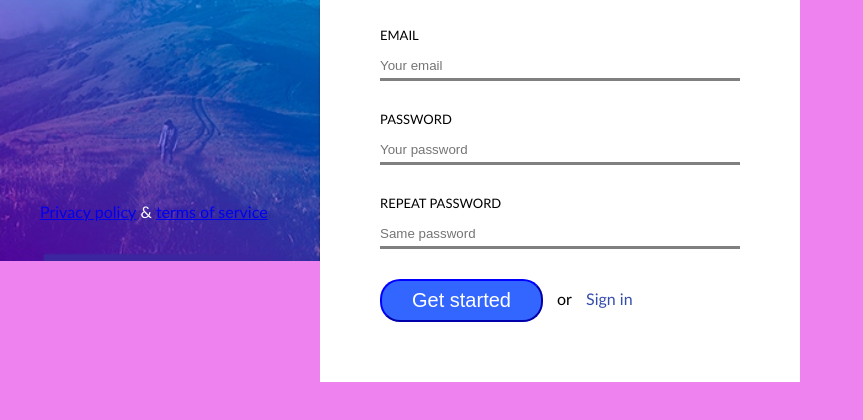
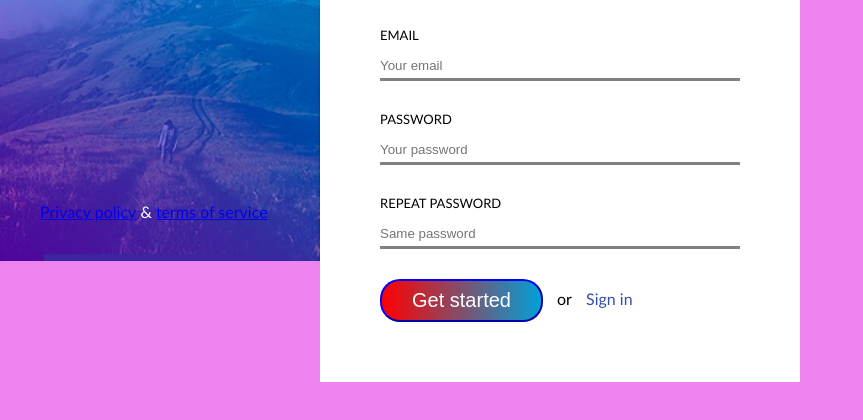
Before and after one commit to reginareg/5-sign-up, a website: page index.html in a window 1280 px wide. In both pictures the pointer is over the button "Get started". Shown: the part 236-656 px from the top of the page, without its empty margins (0-863 px from the left). Drawn offline with Linux system fonts and the light colour scheme.

Commit message:
Linear gradient for button

```diff
--- a/css/button.css
+++ b/css/button.css
@@ -5,10 +5,15 @@
     padding-right: 30px;
     border-radius: 20px;
     border-color: #00f;
-    background-color: #344DAB;
+    background: rgb(2,0,36);
+    background: linear-gradient(90deg,
+    red 0%,
+    #01A0D8 100%);
     color: #fff;
     cursor:pointer
 }
 .btn:hover {
-    background-color: #36f;
+    background-color: linear-gradient(-90deg,
+    red 0%,
+    #01A0D8 100%);
 }
```
